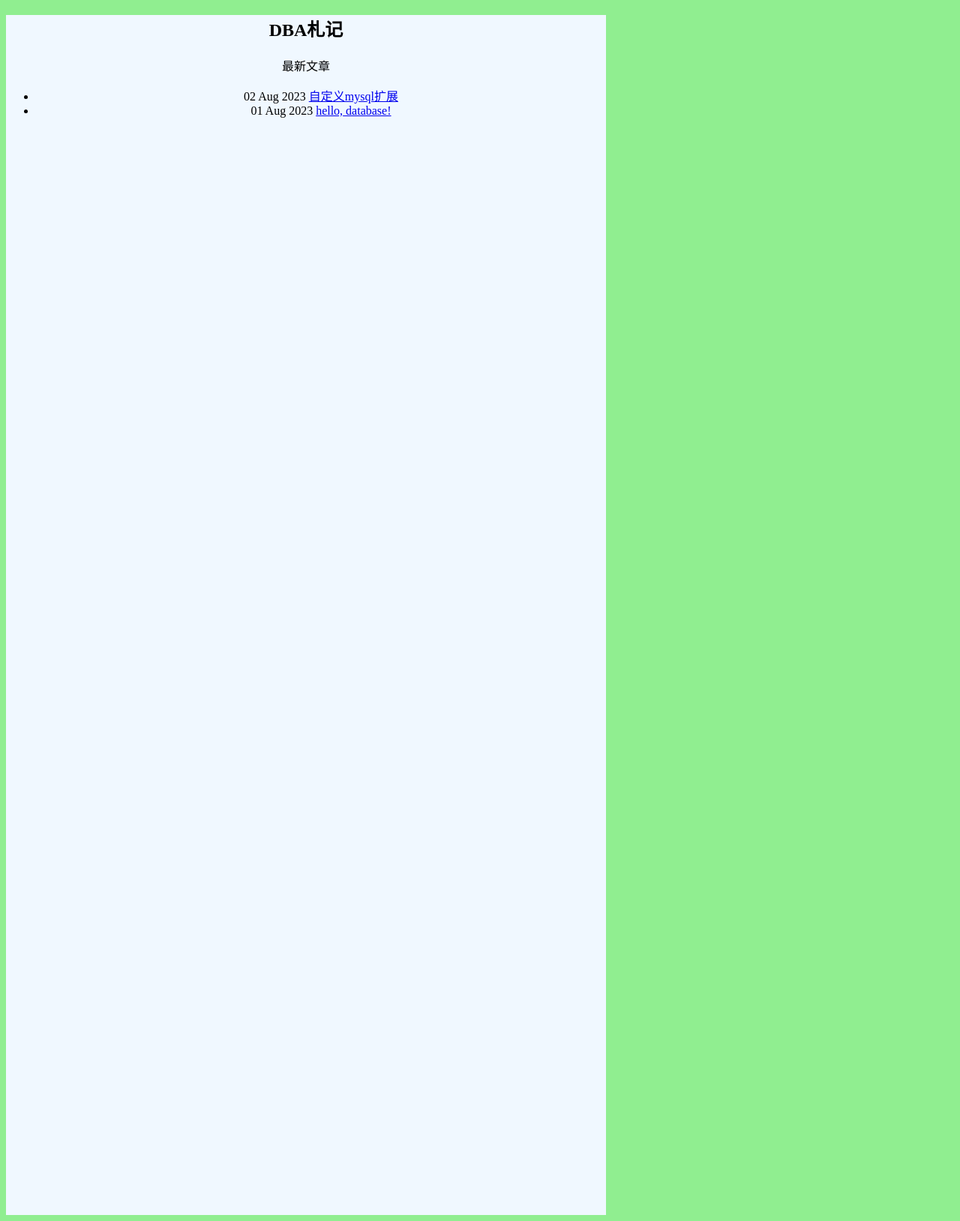
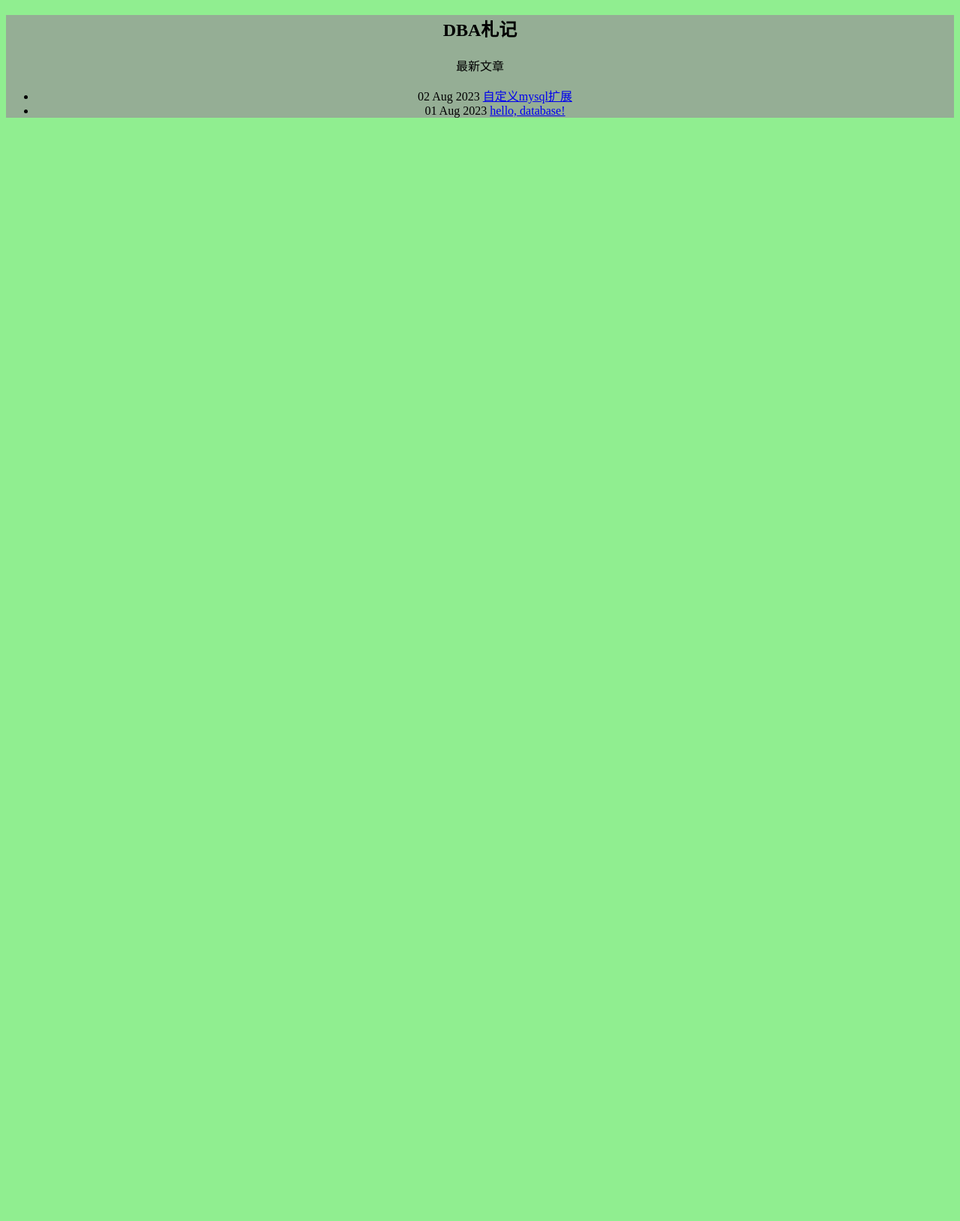
Before and after one commit to CorollaD/dbanotes, a Jekyll site: the page built from index.html, in a window 1280 px wide. Shown: the whole page at 75% size. Built offline with Jekyll 4.4.1, drawn with Linux system fonts in a browser that asks for light colours; after the commit the page ends 900 px from its top, so only the background shows below that.

Commit message:
update defaults style

```diff
--- a/_layouts/default.html
+++ b/_layouts/default.html
@@ -3,9 +3,9 @@
     <style>
     .d1{
         text-align: center;
-        width: 800px;
-        height: 1600px;
-        background-color: aliceblue;
+        width: auto;
+        height: auto;
+        background-color: rgb(149, 174, 149);
     }
     </style>
 
```
